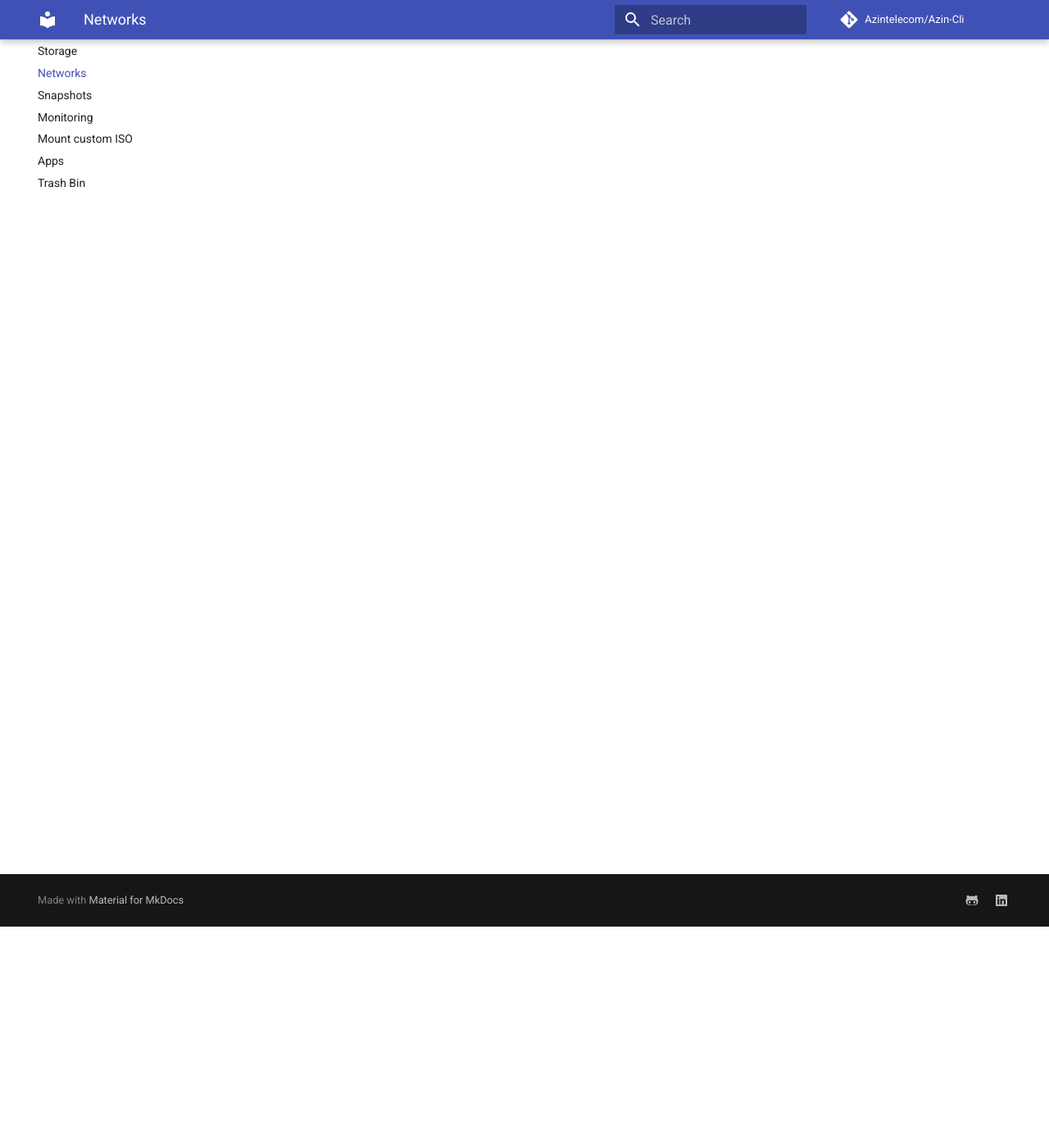
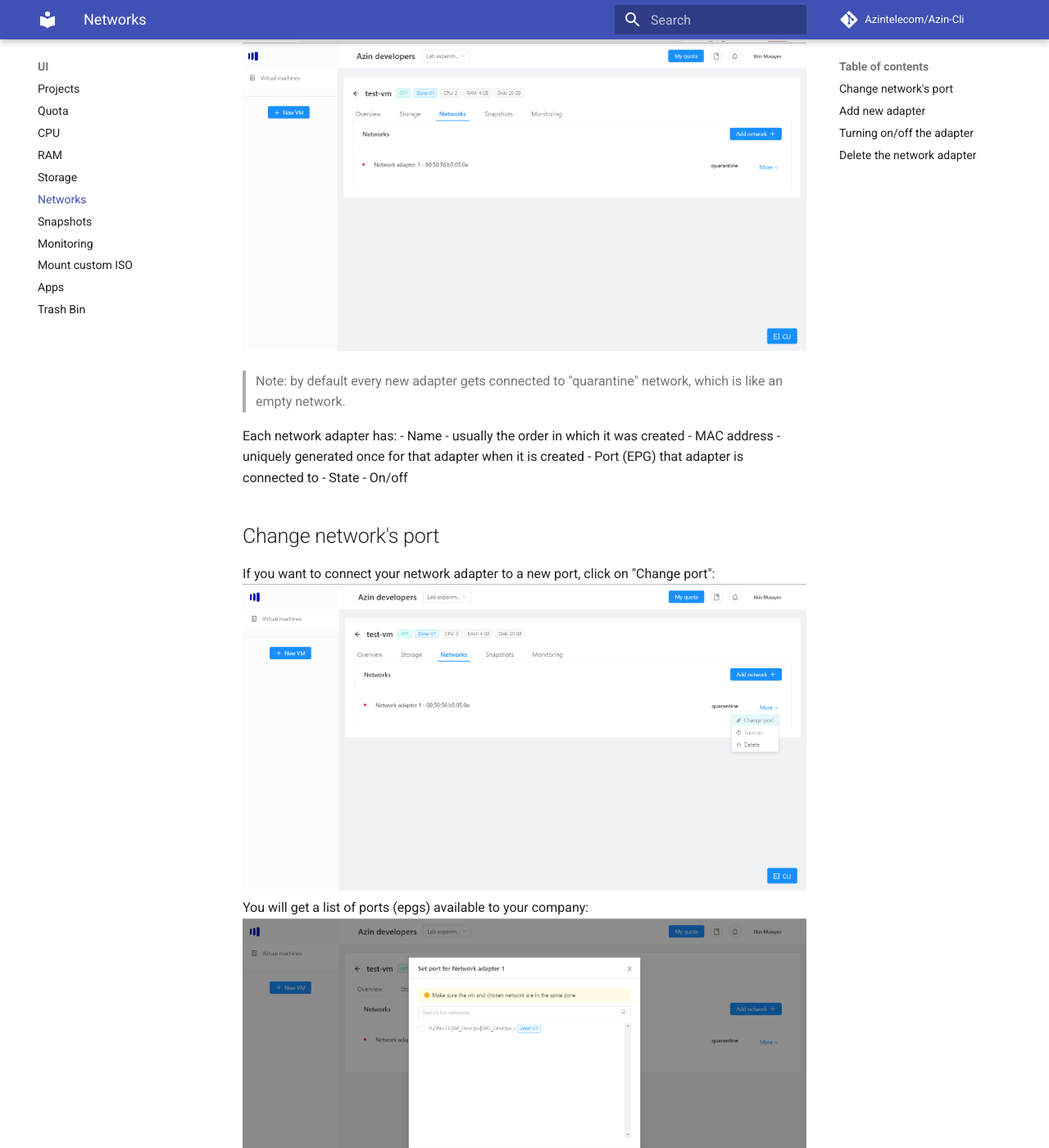
Before and after one commit to ffarajullayev/cli, an MkDocs documentation site: the page built from docs/ui/networks.md, in a window 1280 px wide and 1400 px high, scrolled down 270 px. Shown: the whole window at 82% size. Built offline with MkDocs 1.6.1 and Material for MkDocs 9.7.7, drawn with Linux system fonts in a browser that asks for light colours; comment, search, counter and statistics services are not loaded; some of the changed text lies outside the part shown.

Commit message:
Networks

```diff
--- a/docs/ui/networks.md
+++ b/docs/ui/networks.md
@@ -1 +1,46 @@
 # VM networks
+Each vm has a number of network adapters which allow it to connect to different physical networks (epgs) available to your company.
+
+To view all the networks connected to your vm, click on "Networks":
+![Networks](./images/networks/networks.png)
+> Note: by default every new adapter gets connected to "quarantine" network, which is like an empty network.
+
+Each network adapter has:
+- Name - usually the order in which it was created
+- MAC address - uniquely generated once for that adapter when it is created
+- Port (EPG) that adapter is connected to
+- State - On/off
+
+## Change network's port
+If you want to connect your network adapter to a new port, click on "Change port":
+![Change port](./images/networks/change-port.png)
+You will get a list of ports (epgs) available to your company:
+![Change port modal](./images/networks/change-port-modal.png)
+
+> Note: Each port has a "Zone" field besides it, as well as each vm. This is used, because one port is created in multiple datacenter clusters and you just need to make sure when you choose the port to connect to, it should be in the same zone, as the vm you are connecting it to.
+
+After clicking "OK", your port will be changed:
+![Changed port](./images/networks/changed-port.png)
+
+## Add new adapter
+You can always add a new network adapter, by clicking on "Add network +":
+![Add network](./images/networks/add-network.png)
+Once it is added to your vm, it will be assigned a default port "quarantine", so do not forget to change it to one of your company's port:
+![Added network](./images/networks/added-network.png)
+
+## Turning on/off the adapter
+Each adapter can either be switched on or off. If it is on and you have configured everything correctly, the traffic will flow to your vm. If you choose to switch off the adapter, the traffic (for that adapter) will stop flowing.
+
+Each adapter has a little dot, besides its name. If it is red, that means it is off, if green it is on:
+![On-off](./images/networks/on-off.png)
+
+If you want to switch the state of your adapter click "More" -> and depending on the state "Turn on" of "Turn off":
+![On](./images/networks/turn-on.png)
+
+> Note: If your vm is off, the little dot besides the adapter still will show, that it is off, however when you switch the vm on, the adapter will automatically turn green:
+![Turned on](./images/networks/turned-on.png)
+
+## Delete the network adapter
+If you want to delete the network adapter, click More -> Delete:
+![Delete](./images/networks/delete-network.png)
+Once you click "OK", the adapter will be removed from the virtual machine.
```
Also changed, not shown: docs/ui/images/networks/add-network.png (added), docs/ui/images/networks/added-network.png (added), docs/ui/images/networks/change-port-modal.png (added), docs/ui/images/networks/change-port.png (added), docs/ui/images/networks/changed-port.png (added), docs/ui/images/networks/delete-network.png (added), docs/ui/images/networks/networks.png (added), docs/ui/images/networks/on-off.png (added), docs/ui/images/networks/turn-on.png (added), docs/ui/images/networks/turned-on.png (added).
